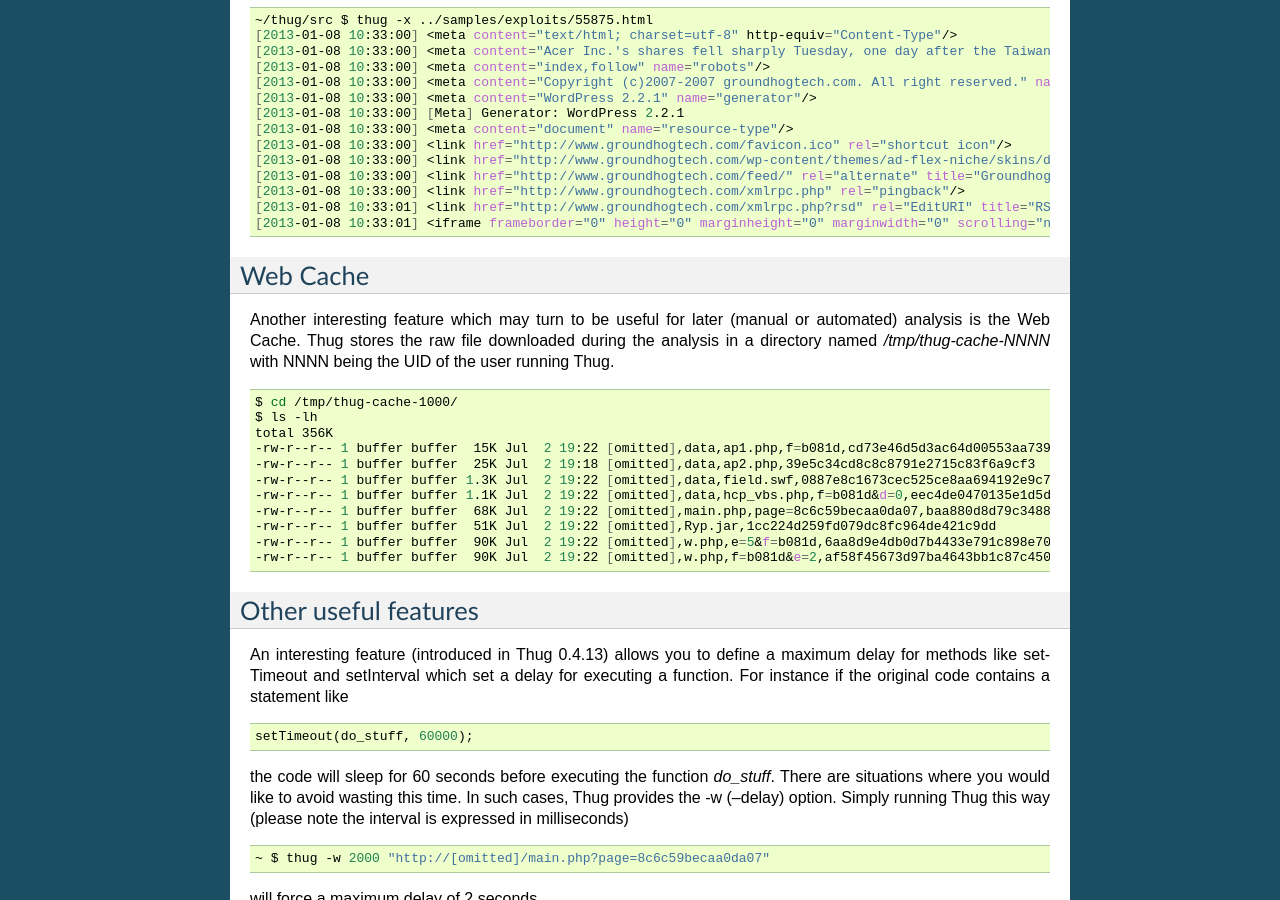
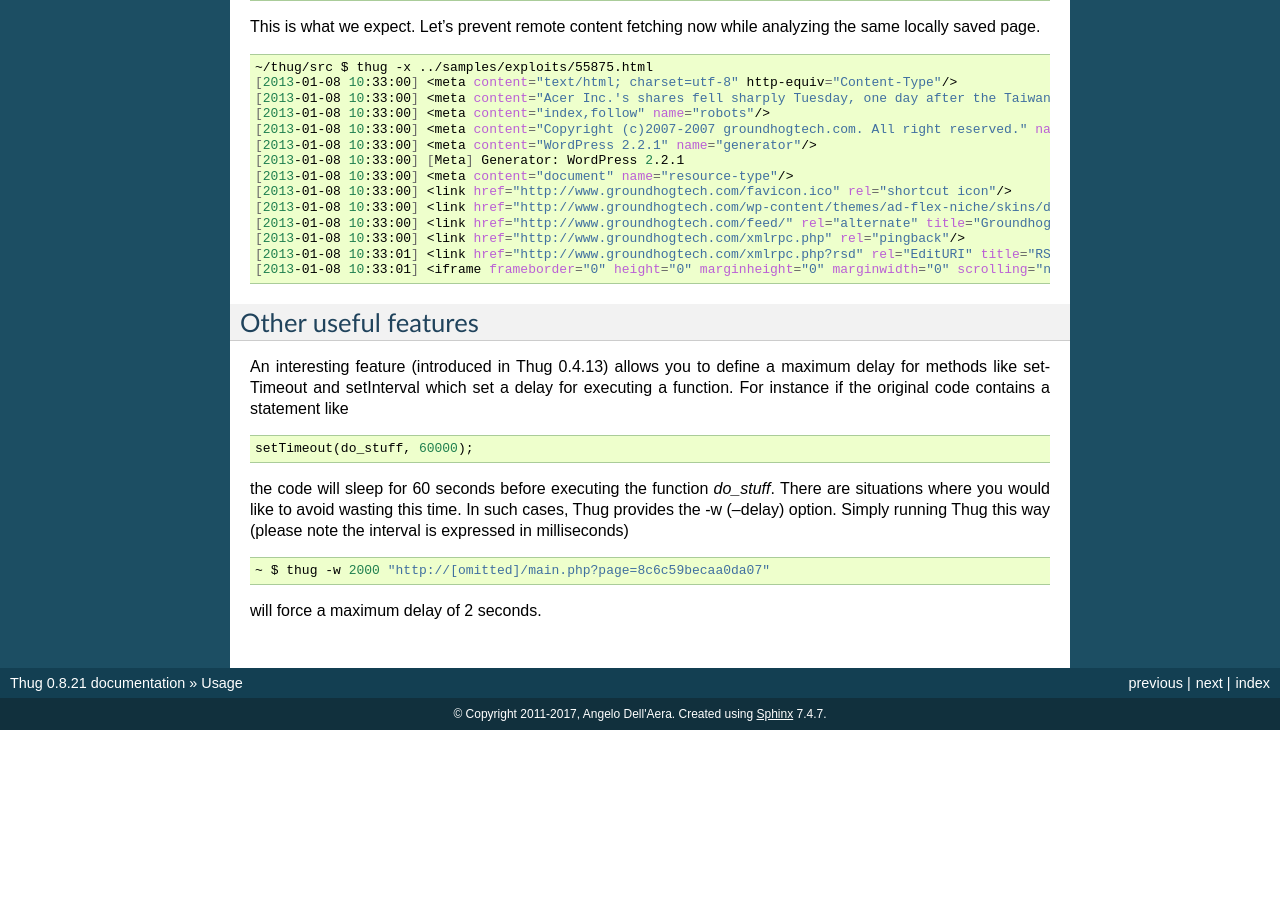
Before and after one commit to buffer/thug, a Sphinx documentation site: the page built from docs/source/usage.rst, in a window 1280 px wide and 900 px high, scrolled down 12515 px. Built offline with Sphinx 7.4.7, drawn with Linux system fonts in a browser that asks for light colours; pages that are not in the unit, such as notebooks, are missing from menus; after the commit the page ends 13245 px from its top, so only the background shows below that; some of the changed text lies outside the part shown.

Commit message:
Updated documentation

```diff
--- a/docs/source/usage.rst
+++ b/docs/source/usage.rst
@@ -42,15 +42,15 @@
         -a, --ast-debug                 Enable AST debug mode (requires debug mode)
         -g, --http-debug                Enable HTTP debug mode
         -t, --threshold                 Maximum pages to fetch
-        -E, --extensive                 Extensive fetch of linked pages
+        -j, --extensive                 Extensive fetch of linked pages
         -O, --connect-timeout           Set the connect timeout (in seconds, default: 10 seconds)
         -T, --timeout=                  Set the analysis timeout (in seconds, default: 600 seconds)
-        -B, --broken-url                Set the broken URL mode
+        -c, --broken-url                Set the broken URL mode
         -y, --vtquery                   Query VirusTotal for samples analysis
         -s, --vtsubmit                  Submit samples to VirusTotal
         -b, --vt-apikey=                VirusTotal API key to be used at runtime
         -z, --web-tracking              Enable web client tracking inspection
-        -N, --no-honeyagent             Disable HoneyAgent support
+        -k, --no-honeyagent             Disable HoneyAgent support
 
         Plugins:
         -A, --adobepdf=                 Specify the Adobe Acrobat Reader version (default: 9.1.0)
@@ -838,28 +841,6 @@
     [2013-01-08 10:33:01] <iframe frameborder="0" height="0" marginheight="0" marginwidth="0" scrolling="no" src="http://81.95.149.27/go.php?sid=1" style="border:0px solid gray;" width="0"></iframe>
 
 
-Web Cache
----------
-
-Another interesting feature which may turn to be useful for later (manual or automated) analysis
-is the Web Cache. Thug stores the raw file downloaded during the analysis in a directory
-named */tmp/thug-cache-NNNN* with NNNN being the UID of the user running Thug.
-
-.. code-block:: sh
-
-        $ cd /tmp/thug-cache-1000/
-        $ ls -lh
-        total 356K
-        -rw-r--r-- 1 buffer buffer  15K Jul  2 19:22 [omitted],data,ap1.php,f=b081d,cd73e46d5d3ac64d00553aa7393808fc
-        -rw-r--r-- 1 buffer buffer  25K Jul  2 19:18 [omitted],data,ap2.php,39e5c34cd8c8c8791e2715c83f6a9cf3
-        -rw-r--r-- 1 buffer buffer 1.3K Jul  2 19:22 [omitted],data,field.swf,0887e8c1673cec525ce8aa694192e9c7
-        -rw-r--r-- 1 buffer buffer 1.1K Jul  2 19:22 [omitted],data,hcp_vbs.php,f=b081d&d=0,eec4de0470135e1d5de7eb1a76f2624b
-        -rw-r--r-- 1 buffer buffer  68K Jul  2 19:22 [omitted],main.php,page=8c6c59becaa0da07,baa880d8d79c3488f2c0557be24cca6b
-        -rw-r--r-- 1 buffer buffer  51K Jul  2 19:22 [omitted],Ryp.jar,1cc224d259fd079dc8fc964de421c9dd
-        -rw-r--r-- 1 buffer buffer  90K Jul  2 19:22 [omitted],w.php,e=5&f=b081d,6aa8d9e4db0d7b4433e791c898e7090e
-        -rw-r--r-- 1 buffer buffer  90K Jul  2 19:22 [omitted],w.php,f=b081d&e=2,af58f45673d97ba4643bb1c87c4505b2
-
-
 Other useful features
 ---------------------
 
```
Also changed, not shown: other parts of docs/source/usage.rst (+7 -4 lines), docs/source/api.rst (+22 -0 lines).
